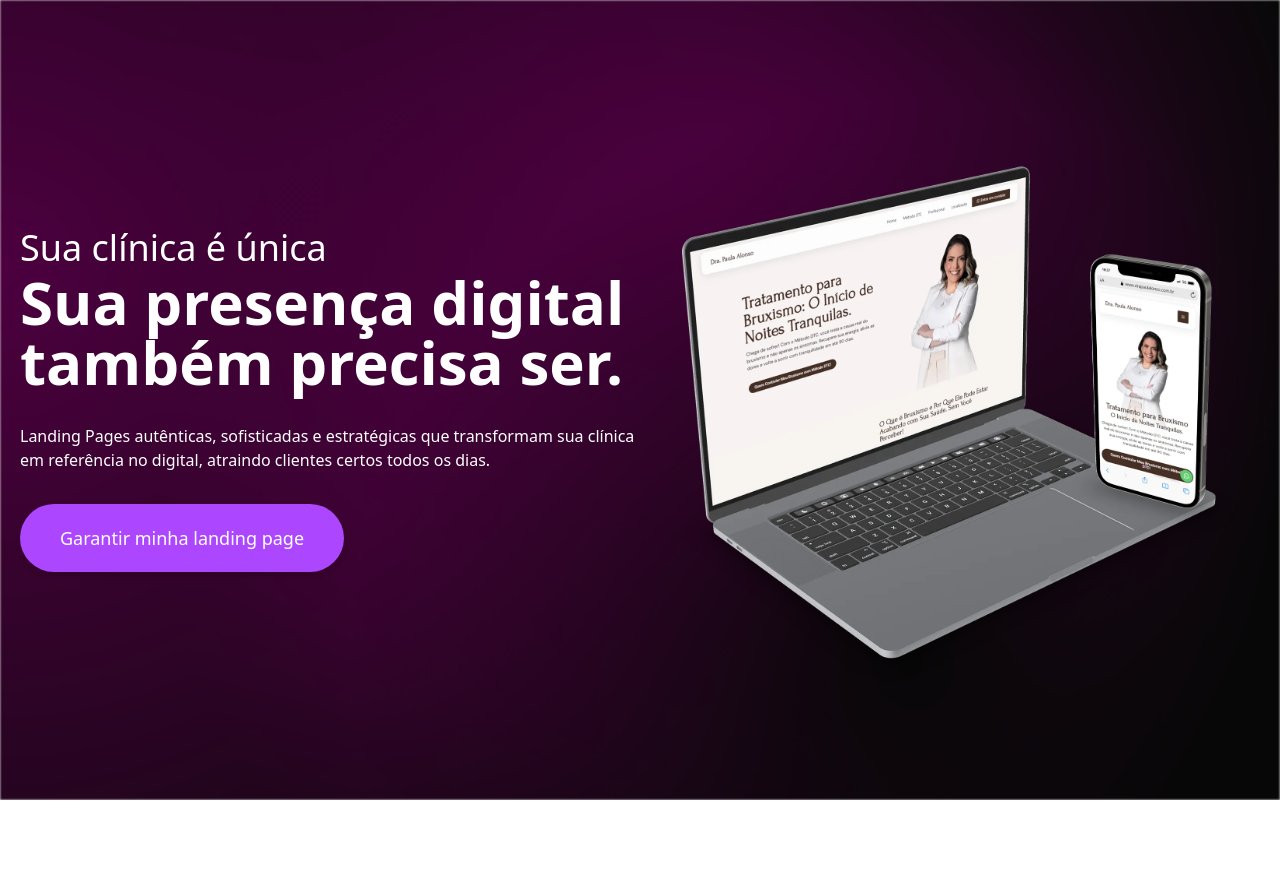
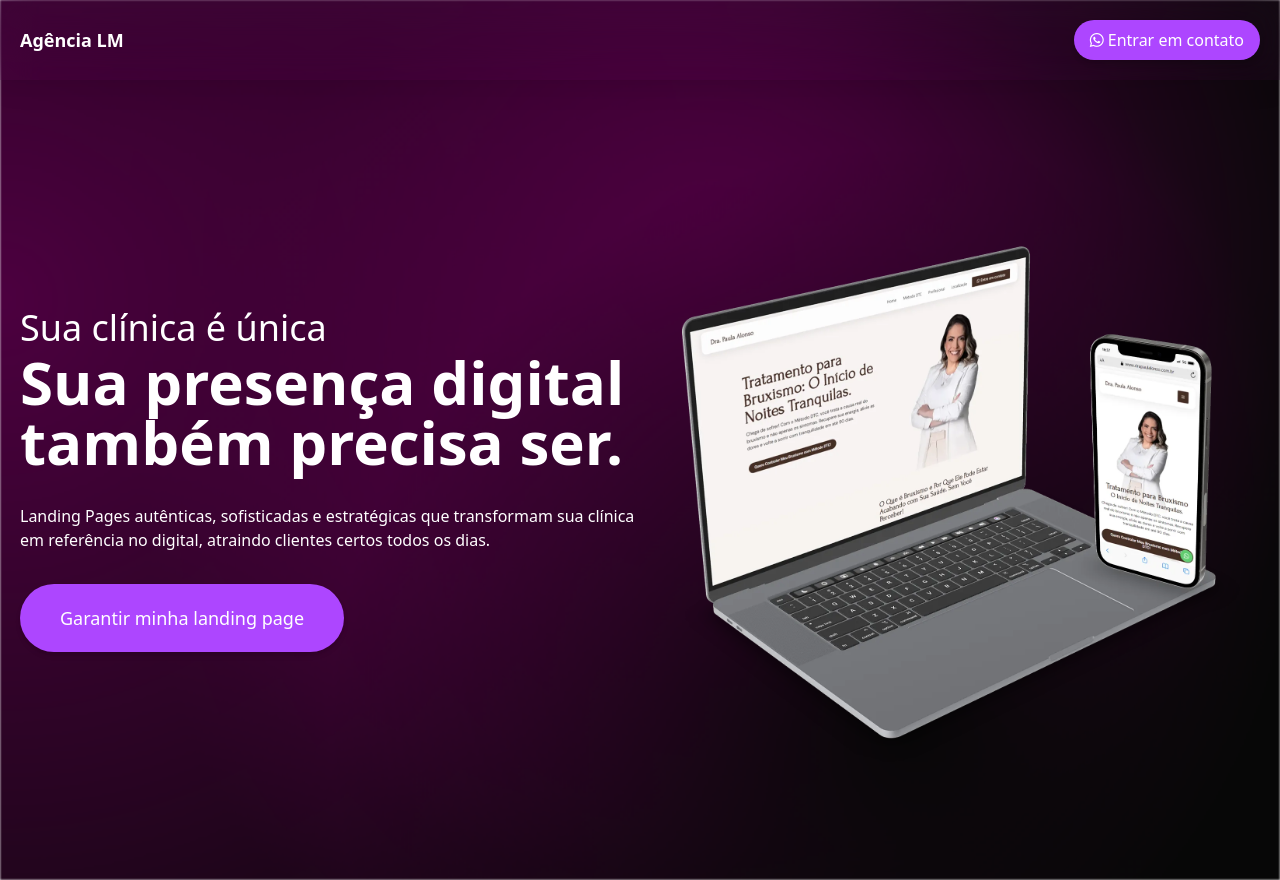
Before and after one commit to MatheusAmon12/agency-landing-page, a plain HTML site: page index.html in a window 1280 px wide. Before the commit the page ends 800 px from the top, so only its background shows below. Drawn offline with nearby package versions, Linux system fonts and the light colour scheme.

Commit message:
feat: add header

```diff
--- a/index.html
+++ b/index.html
@@ -13,13 +13,38 @@
       type="text/css"
       href="/src/styles/components/mesh-gradient-background.css"
     />
+    <link
+      rel="stylesheet"
+      type="text/css"
+      href="/src/styles/components/header.css"
+    />
 
     <script src="https://cdn.jsdelivr.net/npm/@tailwindcss/browser@4"></script>
+    <script
+      src="https://kit.fontawesome.com/3349982834.js"
+      crossorigin="anonymous"
+    ></script>
   </head>
   <body class="overflow-x-hidden">
     <!-- Hero section -->
     <div class="mesh-gradient-background-container min-h-svh">
       <div class="mesh-gradient-background"></div>
+      <header class="header w-full shadow-md py-5">
+        <div
+          class="flex justify-between items-center w-full container mx-auto px-5"
+        >
+          <h1 class="font-bold text-lg text-white">Agência LM</h1>
+          <a
+            href="#"
+            target="_blank"
+            rel="noreferrer noopener nofollow"
+            class="bg-purple-500 text-white rounded-full px-4 py-2 shadow-md hover:scale-105 hover:shadow-lg transition-all ease-in-out duration-300 cursor-pointer"
+          >
+            <i class="fa-brands fa-whatsapp"></i>
+            <span>Entrar em contato</span>
+          </a>
+        </div>
+      </header>
       <section class="w-full py-20 lg:p-0 z-10">
         <div
           class="container px-5 flex flex-col lg:flex-row items-center justify-center min-h-svh w-full mx-auto"
--- /dev/null
+++ b/src/styles/components/header.css
@@ -0,0 +1,7 @@
+.header {
+  background: rgba(200, 0, 212, 0.03);
+  box-shadow: 0 4px 30px rgba(0, 0, 0, 0.1);
+  backdrop-filter: blur(19px);
+  -webkit-backdrop-filter: blur(19px);
+  border: 0 0 1px 0 solid rgba(200, 0, 212, 0.3);
+}
```
